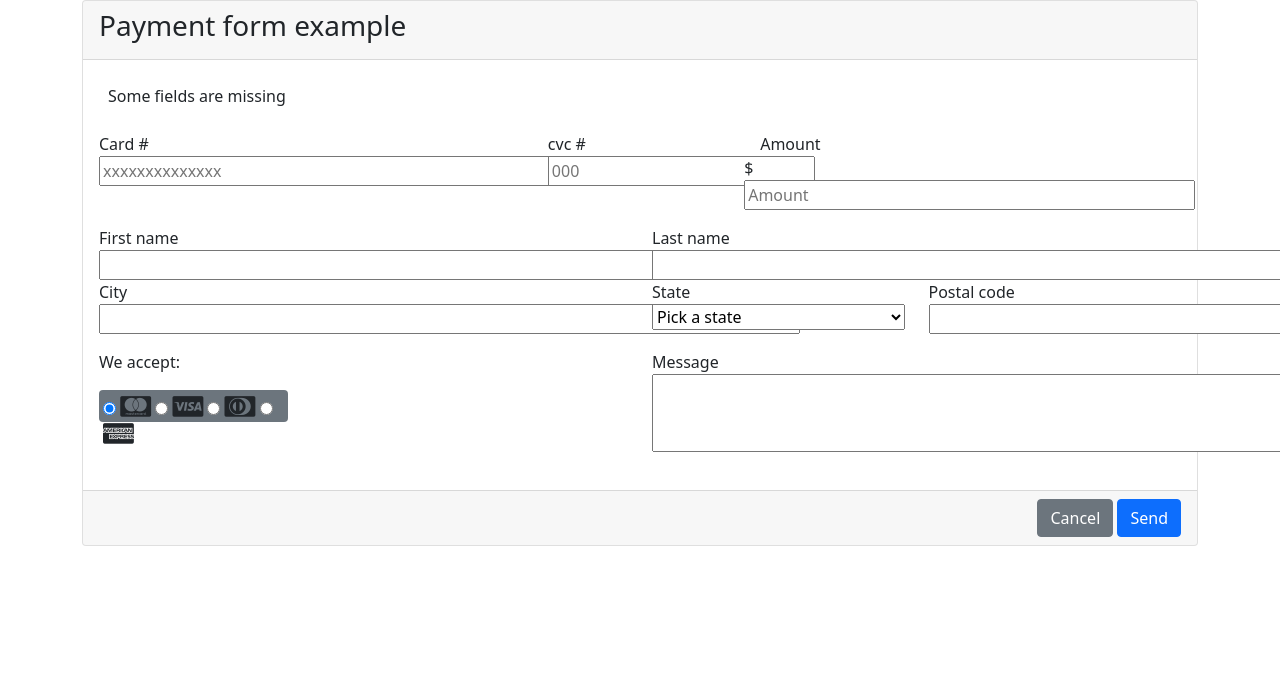
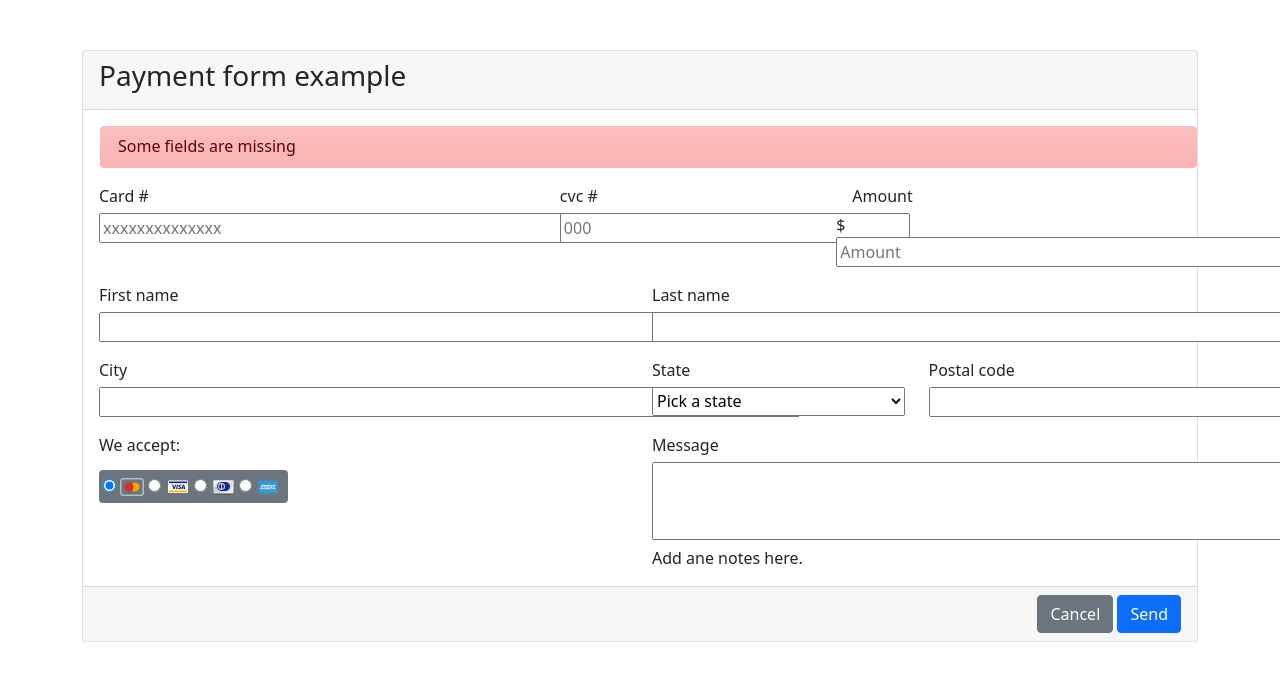
Before and after one commit to Ruisanchezjavier/JR-HTML-FORMS, a plain HTML site: page index.html in a window 1280 px wide. Shown: the top 680 px of the page. Drawn offline with nearby package versions, Linux system fonts and the light colour scheme.

Commit message:
files for the payment form example, JR

```diff
--- a/index.html
+++ b/index.html
@@ -22,8 +22,8 @@
          <div class="card-body text-start">
             <!-- alert section -->
             <div id="warning" class="row mb-3">
-                <div  id="text-warning" class="col-11 bg-danger-10 bg-gradient d-flex p-2 bd-highlight ms-3 rounded">
-                   Some fields are missing
+                <div  id="text-warning" class="col-11 bg-gradient d-flex p-2 bd-highlight ms-3 rounded">
+                   <p>Some fields are missing</p>
                 </div>
             </div>
 
@@ -31,11 +31,11 @@
             <div class="row mb-3">
                 <div class="col-5 text-start">
                     <label for="card-number">Card #</label><br>
-                    <input type="text" id="Card-number" name="Card-number" required minlength="16" maxlength="16" size="57" placeholder="xxxxxxxxxxxxxx" />
+                    <input type="text" id="Card-number" name="Card-number" required minlength="16" maxlength="16" size="58" placeholder="xxxxxxxxxxxxxx" />
                 </div>
-                <div class="col-2 text-start ps-0">
+                <div id="cvc-margin" class="col-3 text-start  ">
                     <label for="cvc-number">cvc #</label><br>
-                    <input type="text" id="cvc-number" name="cvc-number" required minlength="3" maxlength="3" size="23" placeholder="000" />
+                    <input type="text" id="cvc-number" name="cvc-number" required minlength="3" maxlength="3" size="32" placeholder="000" />
                 </div>
                 <div class="col-4 text-start">
                     <label class="ms-3" for="amount">Amount</label><br>
@@ -44,7 +44,7 @@
             </div>
 
             <!-- first name last name -->
-            <div class="row">
+            <div class="row mb-3">
                 <div class="col-6 text-start">
                     <label for="first-name">First name</label><br>
                     <input type="text" id="first-name" name="first-name" required minlength="16" maxlength="16" size="70" />
@@ -65,7 +65,7 @@
 
                 <div class="col-3 text-start">
                         <label for="state-select">State</label><br>
-                            <select class="w-100" name="states" id="state-select" >
+                            <select id="width-pick-state" class="w-100" name="states" id="state-select" >
                                 <option value="">Pick a state</option>
                                 <option value=" FL">Florida</option>
                                 <option value="GA">Georgia</option>
@@ -82,21 +82,21 @@
             </div>
 
             <!-- card type massage -->
-            <div class="row mb-3 mt-3">
+            <div class="row  mt-3">
                <div class="col-3 text-start">
                 <label for="card-type">We accept:</label><br>
-                        <div id="iconTable-width" class="col-9 mt-3 bg-secondary rounded  p-1 bd-highlight">
+                        <div id="iconTable-width" class="col-9 mt-2 bg-secondary rounded  p-1 bd-highlight d-block">
                             <input type="radio" id="mastercard" name="card-type" value="mastercard" checked />
-                            <label for="card-type"><i class="fa fa-cc-mastercard" style="font-size:24px"></i></label>
+                            <label for="card-type"><img src="payment icon/mastercard.png"></label>
 
                             <input type="radio" id="visa" name="card-type" value="visa" />
-                            <label for="card-type"><i class="fa fa-cc-visa" style="font-size:24px"></i></label>
+                            <label for="card-type"><img src="payment icon/visa.png"></label>
 
                             <input type="radio" id="dinner's-club" name="card-type" value="dinner's-club" />
-                            <label for="card-type"><i class="fa fa-cc-diners-club" style="font-size:24px"></i></label>
+                            <label for="card-type"><img src="payment icon/dinner.png"></label>
 
                             <input type="radio" id="American-express" name="card-type" value="american-express" />
-                            <label for="card-type"><i class="fa fa-cc-amex" style="font-size:24px"></i></label><br>
+                            <label for="card-type"><img src="payment icon/american.png"></label><br>
                         </div>
                </div>
 
@@ -105,6 +105,11 @@
                     <label for="message">Message</label><br>
                     <textarea id="message" name="message" rows="3" cols="70"></textarea>
                </div>
+            </div>
+
+            <div class="row">
+                <div class="col-6"></div>
+                <div class="col-6">Add ane notes here.</div>
             </div>
         </div>
 
--- a/styles.css
+++ b/styles.css
@@ -1,13 +1,38 @@
 #warning{
     margin-left: -15px;
     margin-right: -100px;
+
 }
 
 #text-warning{
+    height: 42px;
+    margin-right: 50px;
+    background-color:rgba(247, 112, 112, 0.529)
 
-    margin-right: 50px;
+
 }
 
 #iconTable-width{
     height: 30%;
 }
+
+p{
+    color: rgb(97, 0, 0);
+    margin-left: 10px;
+}
+
+#width-pick-state{
+    height: 29px;
+}
+
+#cvc-margin{
+
+
+}
+ label{
+    margin-bottom: 5px;
+ }
+
+ .container{
+    margin-top: 50px;
+ }
```
Also changed, not shown: payment icon/american.png (added), payment icon/dinner.png (added), payment icon/mastercard.png (added), payment icon/visa.png (added).
